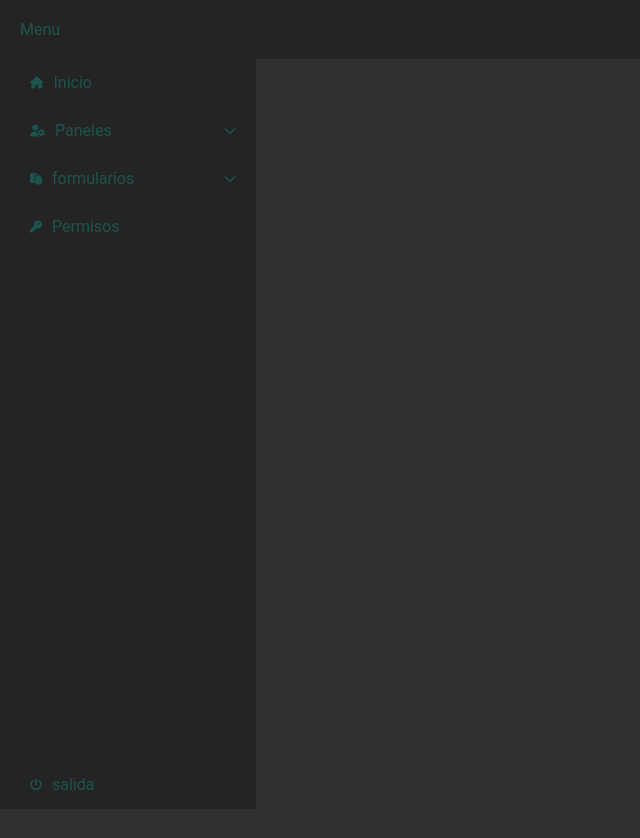
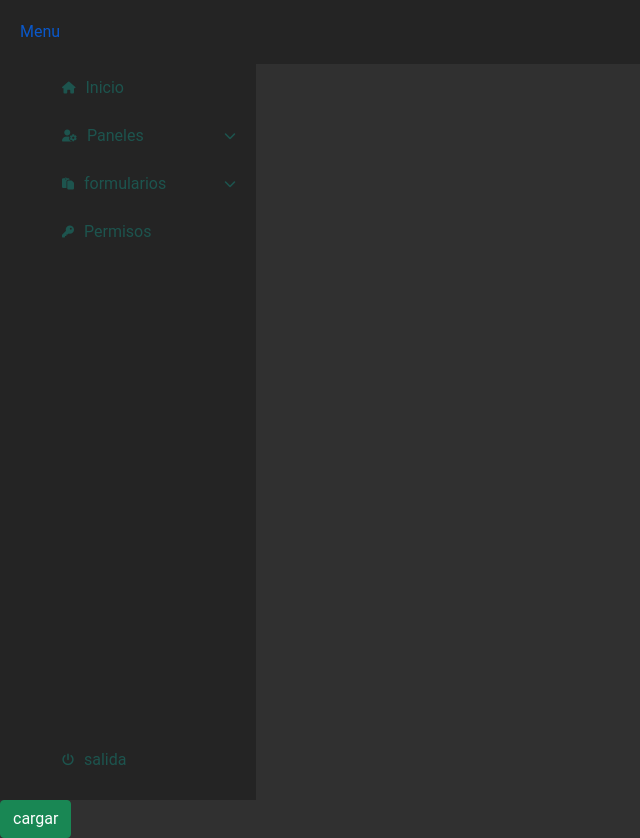
Before and after one commit to CarlosIbarraC/confeccion, a PHP site: page /dashboardConfeccion.php in a window 1280 px wide. Shown: the whole page, without its empty margins (0-640 px from the left). Before the commit the page ends 791 px from the top, so only its background shows below. Run offline with PHP 8.4, Linux system fonts and the light colour scheme; some libraries are stand-ins or nearby versions.

Commit message:
menuVertical acabado

```diff
--- a/main/dashboardConfeccion.php
+++ b/main/dashboardConfeccion.php
@@ -10,13 +10,17 @@
     <link rel = "preconnect" href = "https://fonts.googleapis.com">
     <link rel = "preconnect" href = "https://fonts.gstatic.com" crossorigin>
     <!-- <link href = "https: //fonts.googleapis.com/css2? family = Roboto: wght @ 100 & display = swap "rel =" stylesheet "> -->
+    <!-- CSS only -->
+<link href="https://cdn.jsdelivr.net/npm/bootstrap@5.1.0/dist/css/bootstrap.min.css" rel="stylesheet" integrity="sha384-KyZXEAg3QhqLMpG8r+8fhAXLRk2vvoC2f3B09zVXn8CA5QIVfZOJ3BCsw2P0p/We" crossorigin="anonymous">
+<!-- JavaScript Bundle with Popper -->
+<script src="https://cdn.jsdelivr.net/npm/bootstrap@5.1.0/dist/js/bootstrap.bundle.min.js" integrity="sha384-U1DAWAznBHeqEIlVSCgzq+c9gqGAJn5c/t99JyeKa9xxaYpSvHU5awsuZVVFIhvj" crossorigin="anonymous"></script>
     <link rel="stylesheet" href="css/estilos.css">
     <!-- git push -u origin main -->
 </head>
 
 <body>
-<a href="" class="btn-menu">Menu<i class="icono fa fa-bars"></i></a>
-<div class="contenedor-menu">
+<a href="" class="btn-menu ">Menu<i class="icono fa fa-bars"></i></a>
+<div class="contenedor-menu col-3">
 
 
     <ul class="menu">
@@ -45,9 +49,13 @@
     </ul>
 
 </div>
+<div class="col-6"><button class="btn btn-success" id="btn-contar">cargar</button></div>
 
     <script src="https://ajax.googleapis.com/ajax/libs/jquery/3.5.1/jquery.min.js"></script>
     <script src="js/main.js"></script>
+    <script >
+
+    </script>
 </body>
 
 </html>
```
